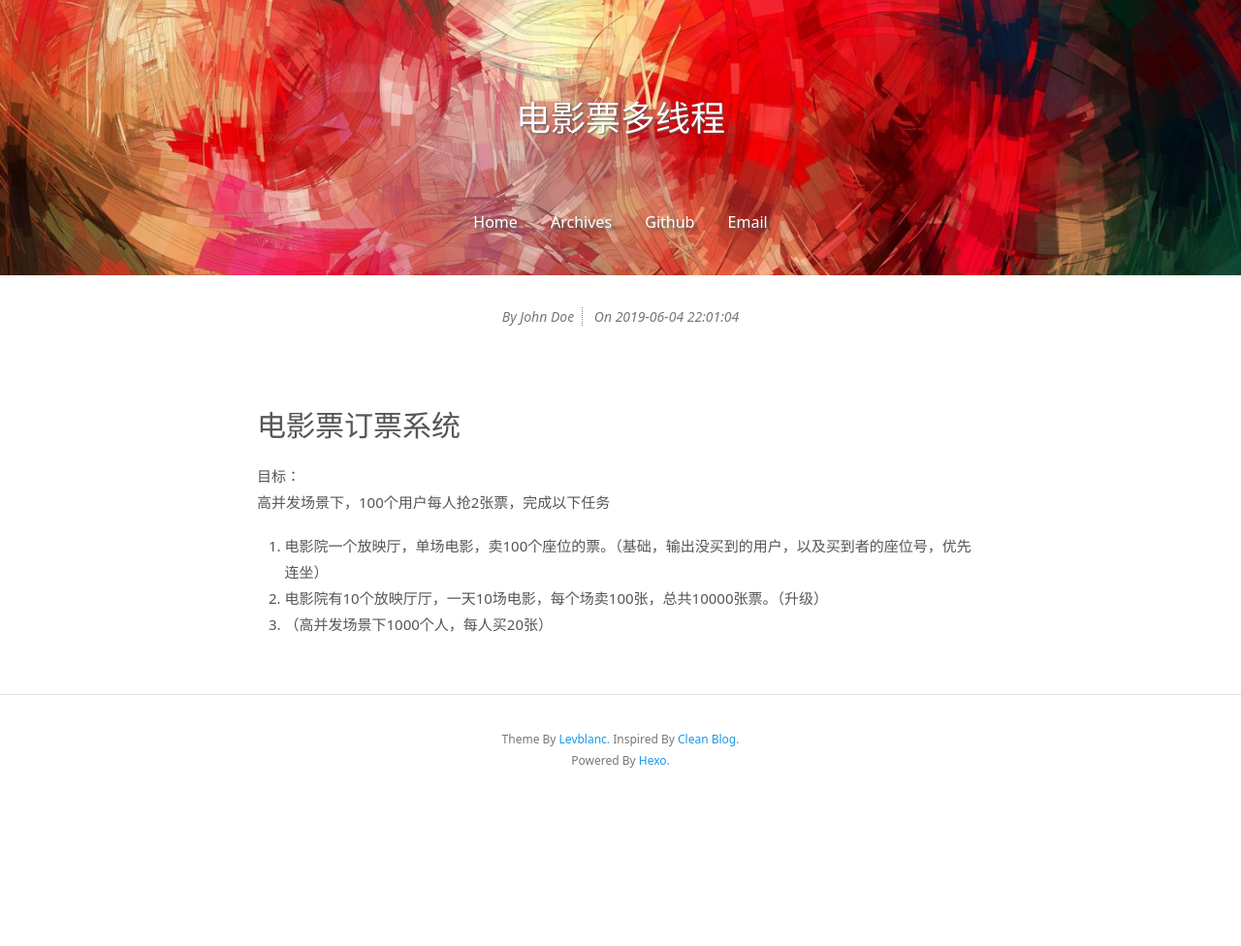
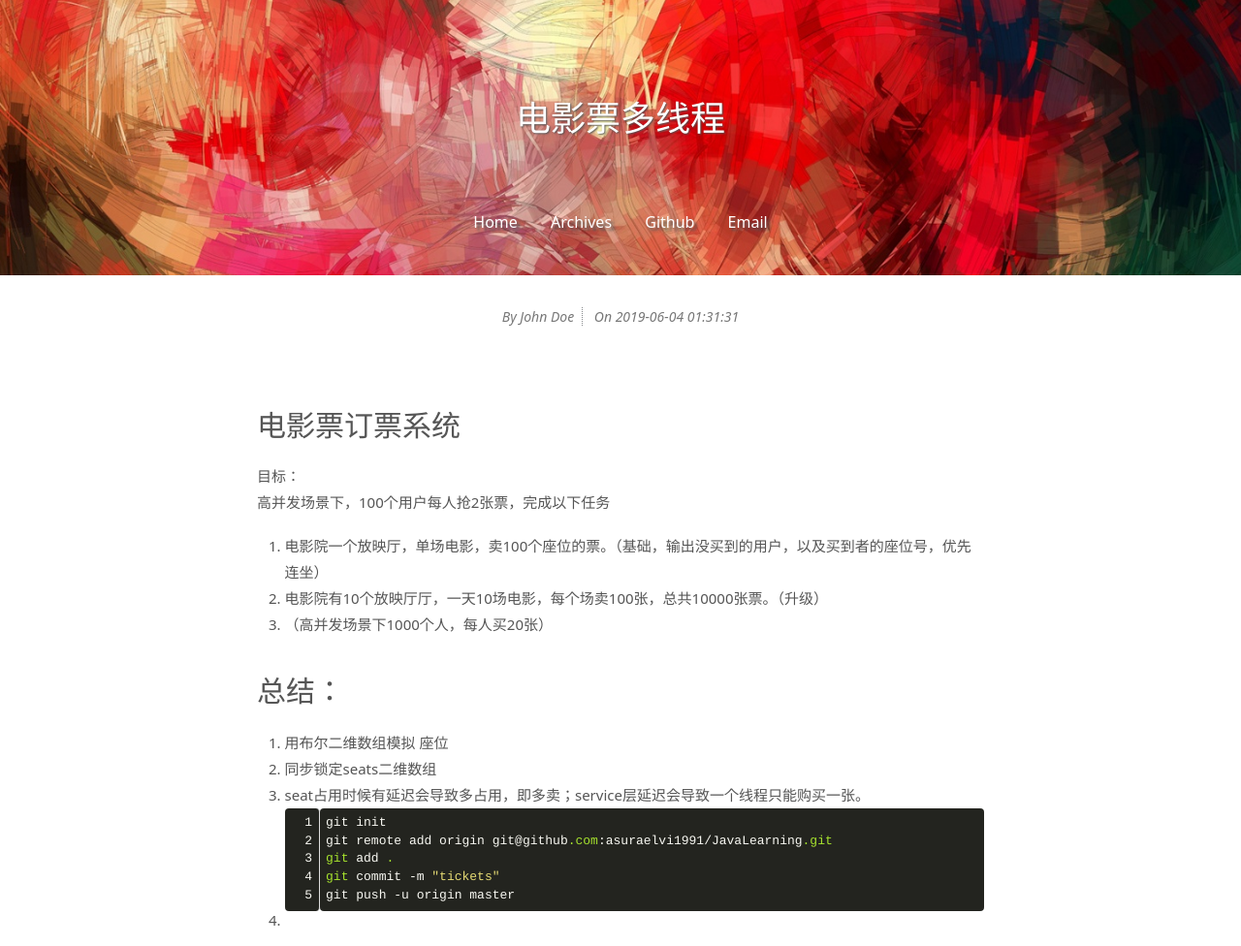
Before and after one commit to asuraelvi1991/asuraelvi1991.github.io, a plain HTML site: page 2019/06/04/电影票多线程/index.html in a window 1280 px wide. Shown: the top 976 px of the page at 97% size. Before the commit the page ends 830 px from the top, so only its background shows below. Drawn offline with Linux system fonts and the light colour scheme.

Commit message:
Site updated: 2019-06-05 01:31:39

```diff
--- a/2019/06/04/电影票多线程/index.html
+++ b/2019/06/04/电影票多线程/index.html
@@ -100,7 +100,7 @@
           <!-- Date -->
           <span class="date-time info">On
             <span class="date">2019-06-04</span>
-            <span class="time">22:01:04</span>
+            <span class="time">01:31:31</span>
           </span>
 
         </div>
@@ -113,6 +113,14 @@
 <li>电影院一个放映厅，单场电影，卖100个座位的票。（基础，输出没买到的用户，以及买到者的座位号，优先连坐）</li>
 <li>电影院有10个放映厅厅，一天10场电影，每个场卖100张，总共10000张票。（升级）</li>
 <li>（高并发场景下1000个人，每人买20张）</li>
+</ol>
+<h1 id="总结："><a href="#总结：" class="headerlink" title="总结："></a>总结：</h1><ol>
+<li>用布尔二维数组模拟 座位</li>
+<li>同步锁定seats二维数组</li>
+<li>seat占用时候有延迟会导致多占用，即多卖；service层延迟会导致一个线程只能购买一张。</li>
+<li><figure class="highlight plain"><table><tr><td class="gutter"><pre><span class="line">1</span><br><span class="line">2</span><br><span class="line">3</span><br><span class="line">4</span><br><span class="line">5</span><br></pre></td><td class="code"><pre><span class="line">git init</span><br><span class="line">git remote add origin git@github.com:asuraelvi1991/JavaLearning.git</span><br><span class="line">git add .</span><br><span class="line">git commit -m &quot;tickets&quot;</span><br><span class="line">git push -u origin master</span><br></pre></td></tr></table></figure>
+
+</li>
 </ol>
 
         </div>
```
Also changed, not shown: 2019/06/04/hello-world/index.html (+1 -1 lines).
